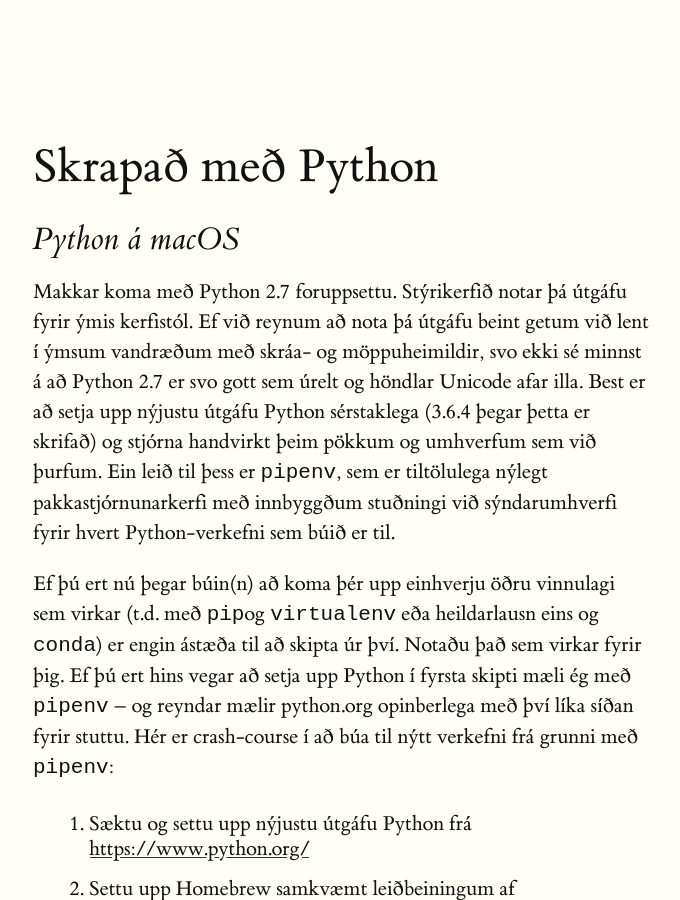
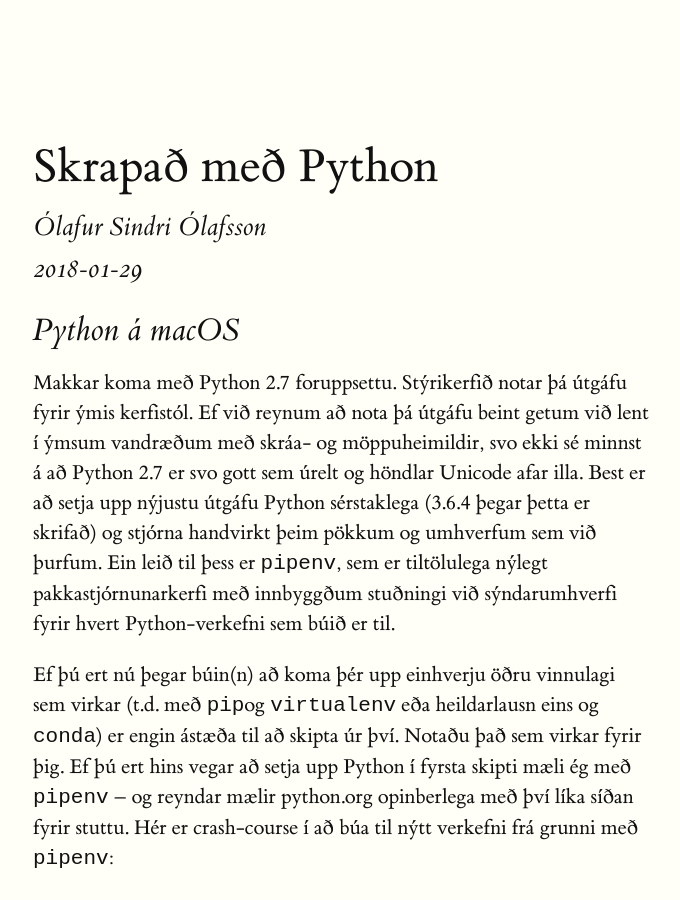
Before and after one commit to flother/data-acq-viz, a Jekyll site: the page built from 2018/skrapad-med-python.md, in a window 1280 px wide and 900 px high. Shown: the whole window, without its empty margins (127-807 px from the left). Built offline with Jekyll 4.4.1, drawn with Linux system fonts in a browser that asks for light colours.

Commit message:
Add Óli's byline

```diff
--- a/2018/skrapad-med-python.md
+++ b/2018/skrapad-med-python.md
@@ -1,6 +1,8 @@
 ---
 title: Skrapað með Python
 lang: is
+author: Ólafur Sindri Ólafsson
+date: 2018-01-29
 ---
 
 Python á macOS
```
